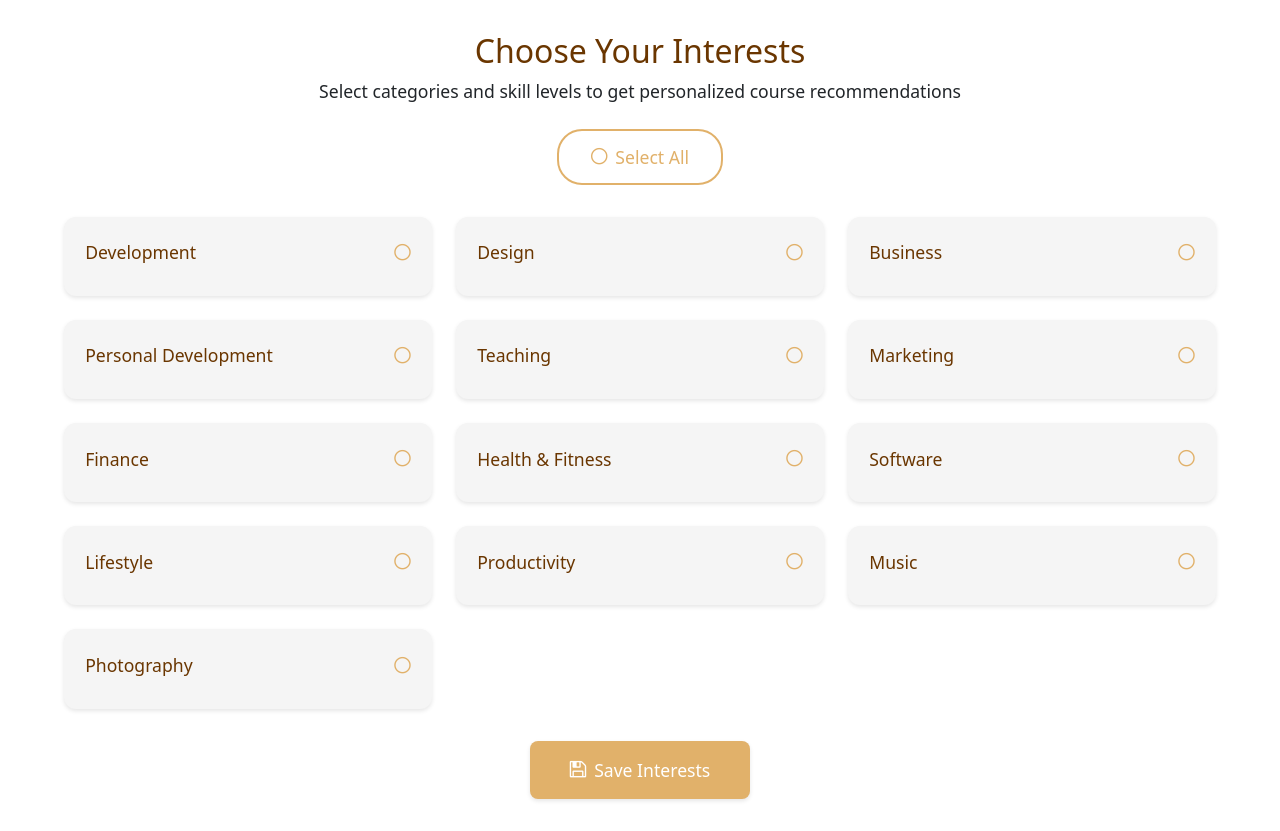
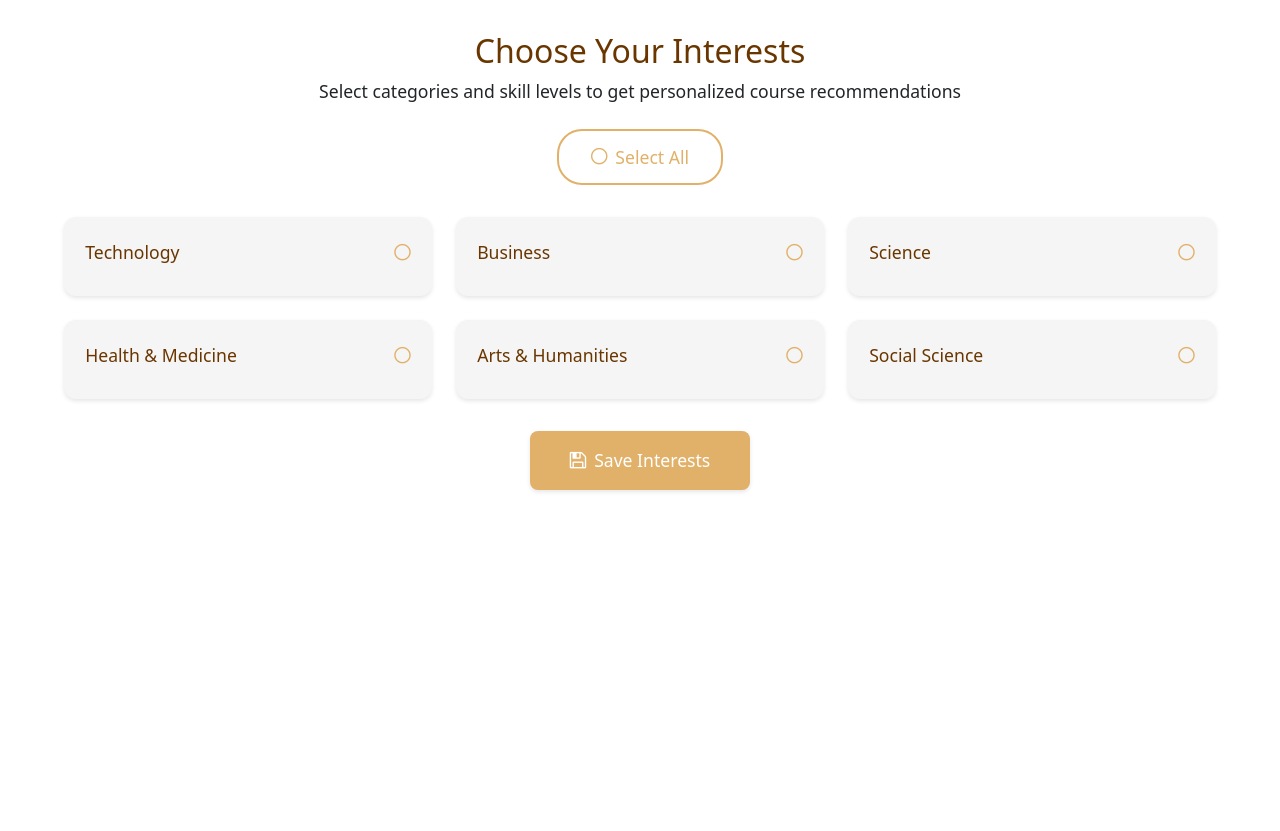
Before and after one commit to pujalakhe/CourseRecom-Frontend-, an Angular app: page /user-interest in a window 1280 px wide. After the commit the page ends 800 px from the top, so only its background shows below. Built offline with nearby package versions, Linux system fonts and the light colour scheme.

Commit message:
change category as required by the model

```diff
--- a/src/app/components/user-interest/user-interest.component.ts
+++ b/src/app/components/user-interest/user-interest.component.ts
@@ -21,65 +21,38 @@ interface Category {
 export class UserInterestComponent implements OnInit {
   categories: Category[] = [
     {
-      id: 'development',
-      name: 'Development',
+      id: 'Technology',
+      name: 'Technology',
       selected: false,
       skillLevel: 'beginner',
     },
-    { id: 'design', name: 'Design', selected: false, skillLevel: 'beginner' },
     {
-      id: 'business',
+      id: 'Business',
       name: 'Business',
       selected: false,
       skillLevel: 'beginner',
     },
     {
-      id: 'personal-development',
-      name: 'Personal Development',
+      id: 'Science',
+      name: 'Science',
       selected: false,
       skillLevel: 'beginner',
     },
     {
-      id: 'teaching',
-      name: 'Teaching',
+      id: 'health-Medicine',
+      name: 'Health & Medicine',
       selected: false,
       skillLevel: 'beginner',
     },
     {
-      id: 'marketing',
-      name: 'Marketing',
-      selected: false,
-      skillLevel: 'beginner',
-    },
-    { id: 'finance', name: 'Finance', selected: false, skillLevel: 'beginner' },
-    {
-      id: 'health-fitness',
-      name: 'Health & Fitness',
+      id: 'arts-humanities',
+      name: 'Arts & Humanities',
       selected: false,
       skillLevel: 'beginner',
     },
     {
-      id: 'software',
-      name: 'Software',
-      selected: false,
-      skillLevel: 'beginner',
-    },
-    {
-      id: 'lifestyle',
-      name: 'Lifestyle',
-      selected: false,
-      skillLevel: 'beginner',
-    },
-    {
-      id: 'productivity',
-      name: 'Productivity',
-      selected: false,
-      skillLevel: 'beginner',
-    },
-    { id: 'music', name: 'Music', selected: false, skillLevel: 'beginner' },
-    {
-      id: 'photography',
-      name: 'Photography',
+      id: 'social-science',
+      name: 'Social Science',
       selected: false,
       skillLevel: 'beginner',
     },
--- a/src/app/services/course-category.service.ts
+++ b/src/app/services/course-category.service.ts
@@ -9,43 +9,33 @@ export class CourseCategoryService {
   course_category: CourseCategory[] = [
     {
       course_id: 1,
-      course_name: 'Business Management',
+      course_name: 'Technology',
       course_img: 'assets/images/category-images/bm.png',
     },
     {
       course_id: 2,
-      course_name: 'Art and Design',
+      course_name: 'Arts & Humanities',
       course_img: 'assets/images/category-images/ad.png',
     },
     {
       course_id: 3,
-      course_name: 'Personal Development',
+      course_name: 'Science',
       course_img: 'assets/images/category-images/pd.png',
     },
     {
       course_id: 4,
-      course_name: 'UI/UX Design',
+      course_name: 'Health and Medicine',
       course_img: 'assets/images/category-images/uiux.png',
     },
     {
       course_id: 5,
-      course_name: 'Graphic adesign',
+      course_name: 'Social Sciences',
       course_img: 'assets/images/category-images/dm.png',
     },
     {
       course_id: 6,
-      course_name: 'Digital Marketing',
+      course_name: 'Business',
       course_img: 'assets/images/category-images/dm.png',
-    },
-    {
-      course_id: 7,
-      course_name: 'Web development',
-      course_img: 'assets/images/category-images/wd.png',
-    },
-    {
-      course_id: 8,
-      course_name: 'Data Science',
-      course_img: 'assets/images/category-images/data-science.png',
     },
   ];
   getAll() {
```
